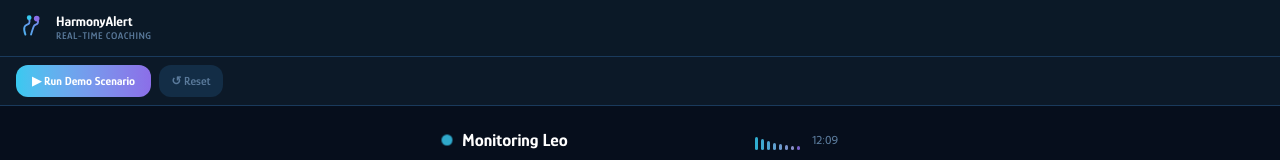
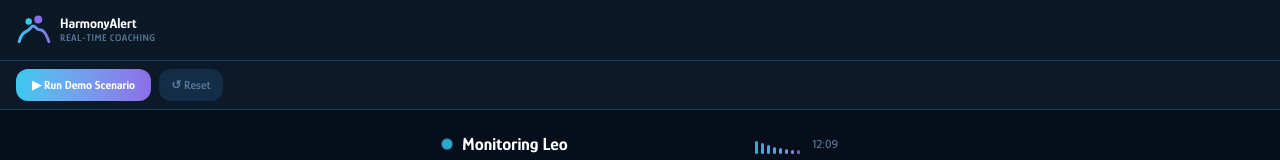
Before and after one commit to ALIYILD/harmony-app, a React (Vite) app: page / in a window 1280 px wide. Shown: the top 160 px of the page. Built offline with nearby package versions, Linux system fonts and the light colour scheme.

Commit message:
Fix brand mark: accurate parent+child wave logo, correct favicon, verify gradient direction

```diff
--- a/src/App.tsx
+++ b/src/App.tsx
@@ -43,17 +43,19 @@ export default function App() {
       {/* Top Header Bar */}
       <header className="sticky top-0 z-50 bg-navy-card/90 backdrop-blur-lg border-b border-navy-border px-4 py-3 flex items-center justify-between">
         <div className="flex items-center gap-2">
-          <svg width="32" height="32" viewBox="0 0 68 68" fill="none">
+          <svg width="36" height="36" viewBox="0 0 68 68" fill="none">
             <defs>
-              <linearGradient id="logo-grad" x1="0" y1="68" x2="68" y2="0" gradientUnits="userSpaceOnUse">
+              <linearGradient id="logo-grad" x1="0" y1="0" x2="68" y2="0" gradientUnits="userSpaceOnUse">
                 <stop offset="0%" stopColor="#38C9F0"/>
                 <stop offset="100%" stopColor="#8B6EE8"/>
               </linearGradient>
             </defs>
-            <path d="M20 48C20 48 16 38 18 32C20 26 26 28 28 24C30 20 28 16 28 16" stroke="url(#logo-grad)" strokeWidth="4" strokeLinecap="round" fill="none"/>
-            <circle cx="28" cy="12" r="5" fill="#38C9F0"/>
-            <path d="M32 48C32 48 36 34 38 30C40 26 44 28 46 24C48 20 46 18 46 18" stroke="url(#logo-grad)" strokeWidth="4" strokeLinecap="round" fill="none"/>
-            <circle cx="44" cy="14" r="6" fill="#8B6EE8"/>
+            {/* Child - left, smaller, cyan */}
+            <circle cx="24" cy="18" r="6" fill="#38C9F0"/>
+            {/* Parent - right, taller, lavender */}
+            <circle cx="42" cy="14" r="7.5" fill="#8B6EE8"/>
+            {/* Wave connecting them - the conversation frequency */}
+            <path d="M6 56 C12 34, 20 40, 28 30 C33 23, 36 28, 40 32 C44 36, 52 26, 62 56" stroke="url(#logo-grad)" strokeWidth="5.5" strokeLinecap="round" fill="none"/>
           </svg>
           <div>
             <h1 className="text-sm font-bold text-white leading-none">HarmonyAlert</h1>
```
Also changed, not shown: public/favicon.svg.
